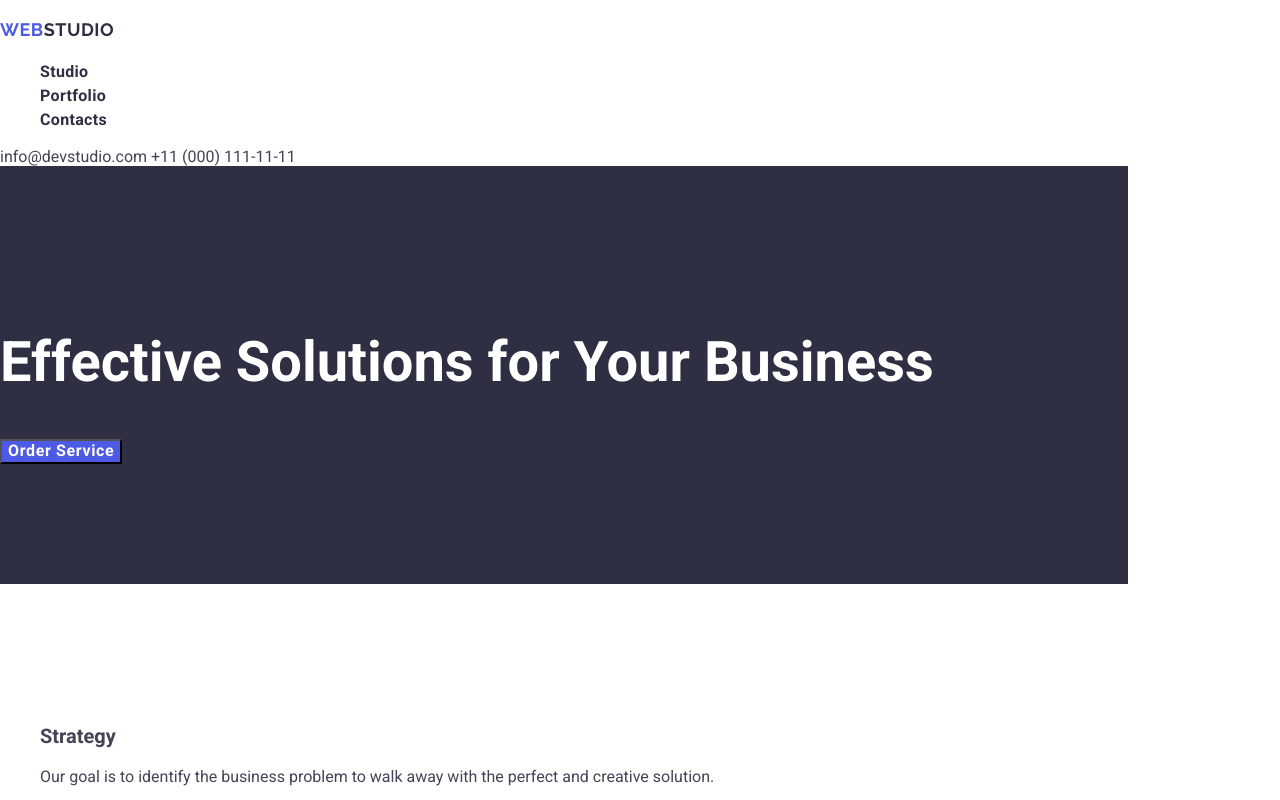
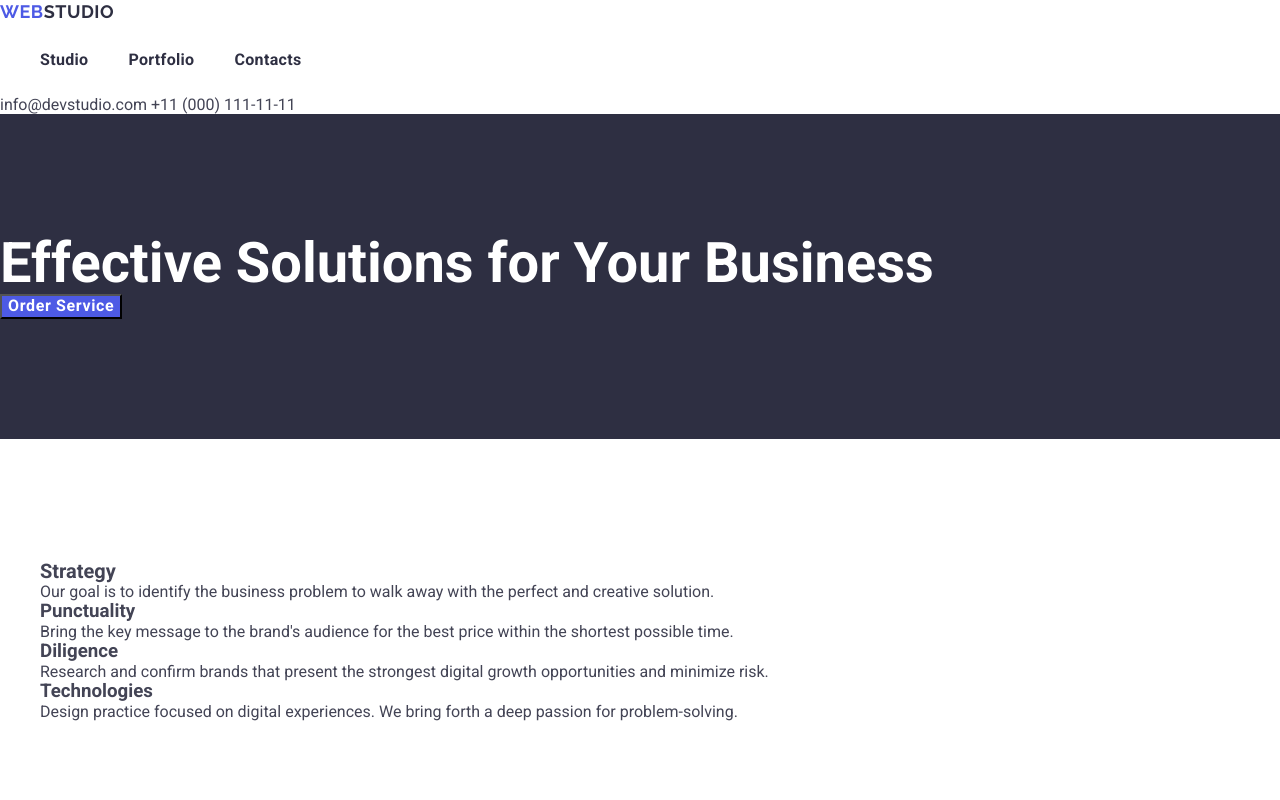
Before and after one commit to olhabahaieva/goit-markup-hw-03, a plain HTML site: page index.html in a window 1280 px wide. Shown: the top 800 px of the page. Drawn offline with nearby package versions, Linux system fonts and the light colour scheme.

Commit message:
edited text geometry

```diff
--- a/css/styles.css
+++ b/css/styles.css
@@ -22,6 +22,11 @@ body {
 
 .section{
   padding: 120px 0 120px 0;
+}
+
+h1, h2, h3, h4, h5, h6, p, ul {
+  margin-top:0;
+  margin-bottom:0;
 }
 
 /*list - turn of bullets*/
@@ -101,6 +106,21 @@ footer a {
 }
 
 /*Header - main navigation*/
+.main-navigation{
+  display: flex;
+}
+
+.main-navigation li{
+  display: block;
+  margin-right: 40px;
+  padding-top: 24px;
+  padding-bottom: 24px;
+}
+
+.main-navigation li:last-child{
+  margin-right: 0;
+}
+
 .main-navigation a {
   color: var(--title-text-color);
   text-decoration: none;
--- a/index.html
+++ b/index.html
@@ -14,8 +14,9 @@
   </head>
   <body>
     <!--header begins-->
-    <div class="container">
+
     <header>
+      <div class="container">
       <nav>
         <a href=""
           ><p class="logo"><span class="blue-logo">Web</span>Studio</p></a
@@ -30,6 +31,7 @@
         <a href="mailto:info@devstudio.com">info@devstudio.com</a>
         <a href="tel:+11(000)111-11-11">+11 (000) 111-11-11</a>
       </div>
+    </div>
     </header>
     <!--header ends-->
 
@@ -46,6 +48,7 @@
       <!--What are we doing begins-->
 
       <section class="section">
+        <div class="container">
         <!--Benefits begins-->
         <h2 hidden>Benefits</h2>
         <ul class="list">
@@ -78,11 +81,15 @@
             </p>
           </li>
         </ul>
+      </div>
       </section>
+
       <!--Benefits ends-->
 
       <!--What are we doing begins-->
+
       <section class="section">
+        <div class="container">
         <h2 class="heading-second-level">What are we doing</h2>
         <ul class="list">
           <li>
@@ -107,12 +114,15 @@
             />
           </li>
         </ul>
+      </div>
       </section>
+
       <!--What are we doing ends-->
 
       <!--Our Team begins-->
-      <div>
+
         <section class="our-team section">
+          <div class="container">
           <h2 class="heading-second-level">Our Team</h2>
           <ul class="list our-team-list">
             <li>
@@ -156,8 +166,9 @@
               <p>UI Designer</p>
             </li>
           </ul>
+        </div>
         </section>
-      </div>
+
       <!--Our Team ends-->
     </main>
 
@@ -169,7 +180,7 @@
         marketing & growth solutions.
       </p>
     </footer>
-    </div>
+
     <!--Footer ends-->
   </body>
 </html>
```
Also changed, not shown: portfolio.html (+6 -2 lines).
